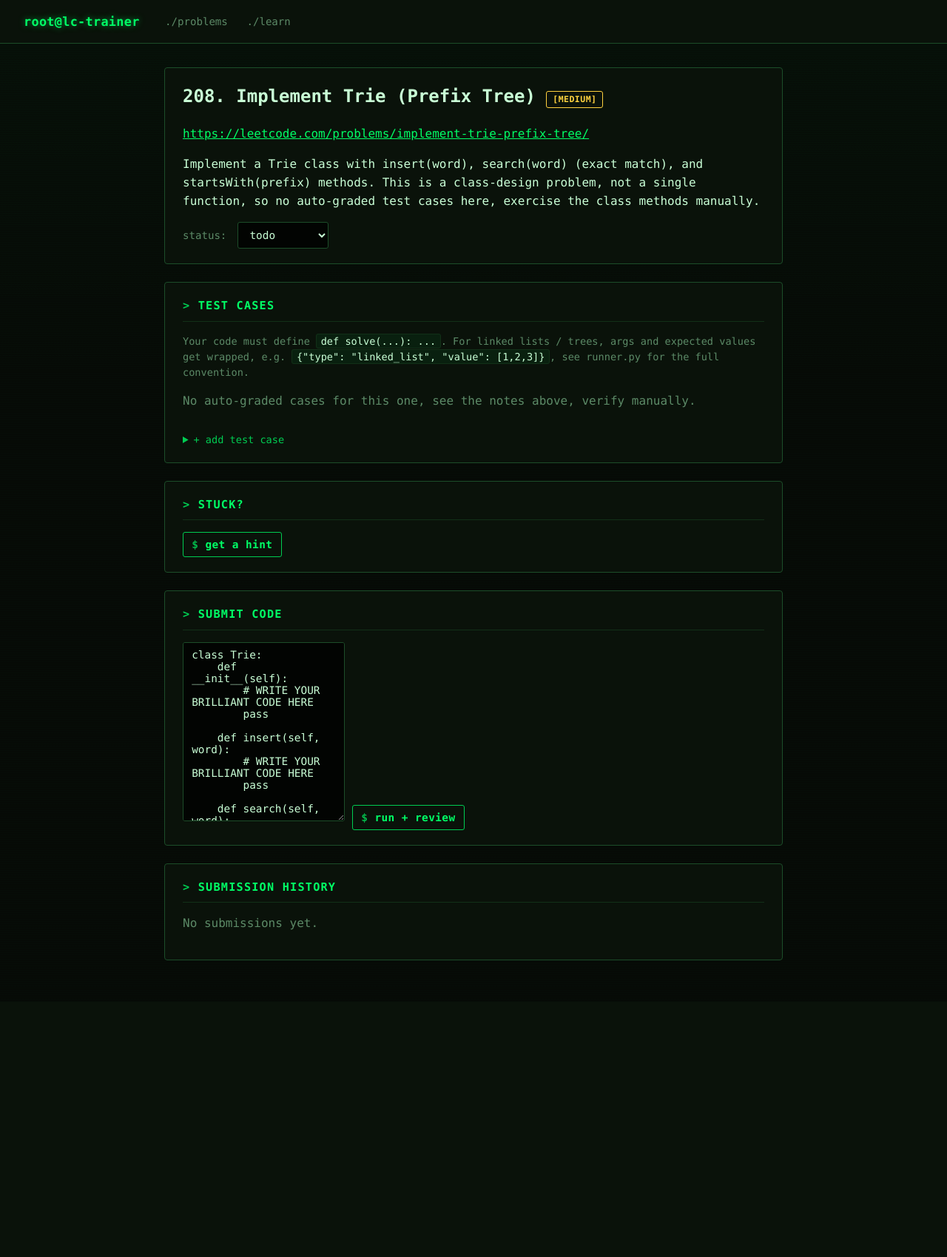
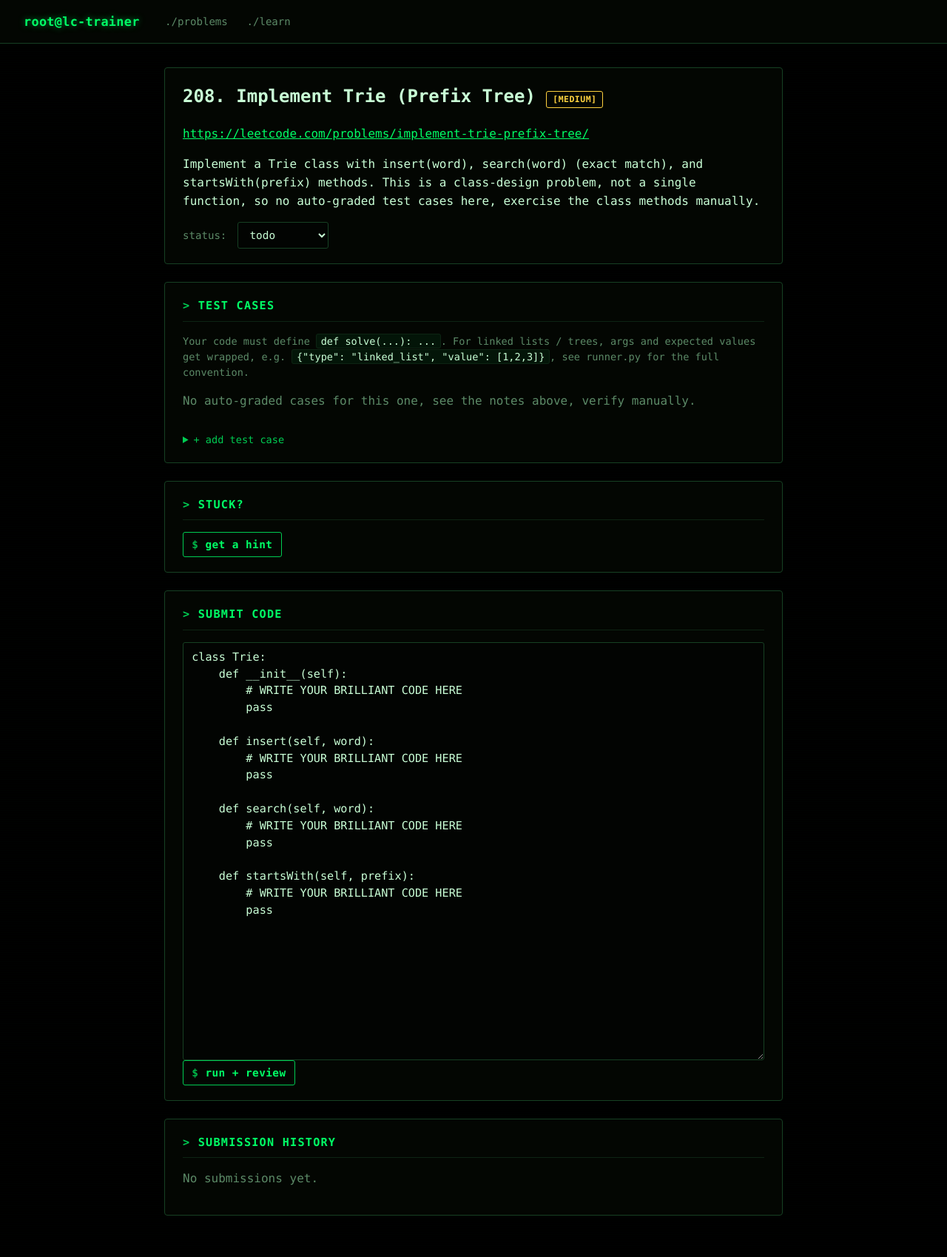
Before and after one commit to JackFurton/leetcode-practice, a FastAPI app: page /problems/27 in a window 1280 px wide. Shown: the whole page at 74% size. Before the commit the page ends 1298 px from the top, so only its background shows below. Run offline with FastAPI, Linux system fonts and the light colour scheme; data comes from the database, SQL or seed files in the repository; data that the repository does not hold is empty.

Commit message:
Truer black theme, full-size code box, tab/auto-indent editor behavior
- Panel/background go near-pure black instead of green-tinted dark green,
  green stays reserved for text/accents.
- Fix the code textarea: it wasn't inside the flex form-grid so it fell
  back to the browser's default ~20-char width. Now full width, 480px
  min-height, resizable.
- editor.js: Tab/Shift+Tab indent or dedent the current line or selection
  instead of moving focus, Enter continues the current line's indentation
  and adds one more level after a line ending in ':'. Rules are keyed by
  data-lang so other languages can plug in their own block-opening check
  later (curly braces, etc).

```diff
--- a/app/static/style.css
+++ b/app/static/style.css
@@ -1,10 +1,10 @@
 :root {
   color-scheme: dark;
-  --bg: #060a06;
-  --panel: #0a120a;
-  --panel-raised: #0d160d;
-  --border: #1c4d29;
-  --border-dim: #123018;
+  --bg: #000000;
+  --panel: #030602;
+  --panel-raised: #060b05;
+  --border: #164023;
+  --border-dim: #0d2413;
   --text: #c9ffd6;
   --muted: #5c8a67;
   --accent: #00ff66;
@@ -19,8 +19,7 @@
 body {
   background: var(--bg);
   background-image:
-    linear-gradient(180deg, rgba(0,255,102,0.025), transparent 40%),
-    repeating-linear-gradient(180deg, rgba(0,255,102,0.012) 0px, rgba(0,255,102,0.012) 1px, transparent 1px, transparent 3px);
+    repeating-linear-gradient(180deg, rgba(0,255,102,0.008) 0px, rgba(0,255,102,0.008) 1px, transparent 1px, transparent 3px);
   color: var(--text);
   font-family: ui-monospace, "SF Mono", "Fira Code", "JetBrains Mono", Consolas, "Courier New", monospace;
   margin: 0;
@@ -109,7 +108,19 @@ input:focus, select:focus, textarea:focus, button:focus {
   box-shadow: 0 0 0 1px var(--accent-dim);
 }
 
-textarea { font-family: ui-monospace, "SF Mono", Consolas, monospace; }
+textarea {
+  font-family: ui-monospace, "SF Mono", Consolas, monospace;
+  width: 100%;
+  display: block;
+}
+
+.submit-code textarea {
+  min-height: 480px;
+  font-size: 0.95rem;
+  line-height: 1.5;
+  resize: vertical;
+  tab-size: 4;
+}
 
 button {
   background: transparent;
--- a/app/templates/base.html
+++ b/app/templates/base.html
@@ -6,6 +6,7 @@
   <title>{% block title %}LC Trainer{% endblock %}</title>
   <script src="https://unpkg.com/htmx.org@2.0.3"></script>
   <link rel="stylesheet" href="/static/style.css">
+  <script src="/static/editor.js" defer></script>
 </head>
 <body>
   <header>
--- a/app/templates/problem.html
+++ b/app/templates/problem.html
@@ -62,7 +62,7 @@
       hx-swap="innerHTML"
       hx-indicator="#spinner"
     >
-      <textarea name="code" rows="14" required spellcheck="false">{{ problem.starter_code or "def solve(*args):\n    # WRITE YOUR BRILLIANT CODE HERE\n    pass" }}</textarea>
+      <textarea name="code" rows="24" required spellcheck="false" class="code-editor" data-lang="python">{{ problem.starter_code or "def solve(*args):\n    # WRITE YOUR BRILLIANT CODE HERE\n    pass" }}</textarea>
       <button type="submit">run + review</button>
       <span id="spinner" class="htmx-indicator">running...</span>
     </form>
```
Also changed, not shown: app/static/editor.js (added, +84 -0 lines).
